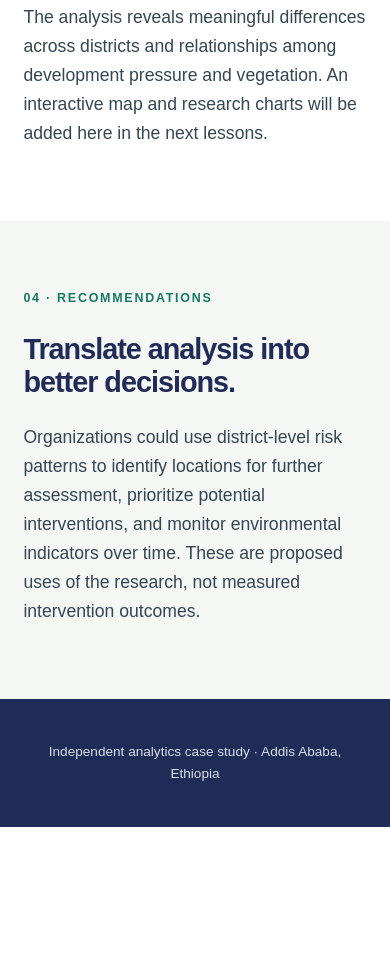
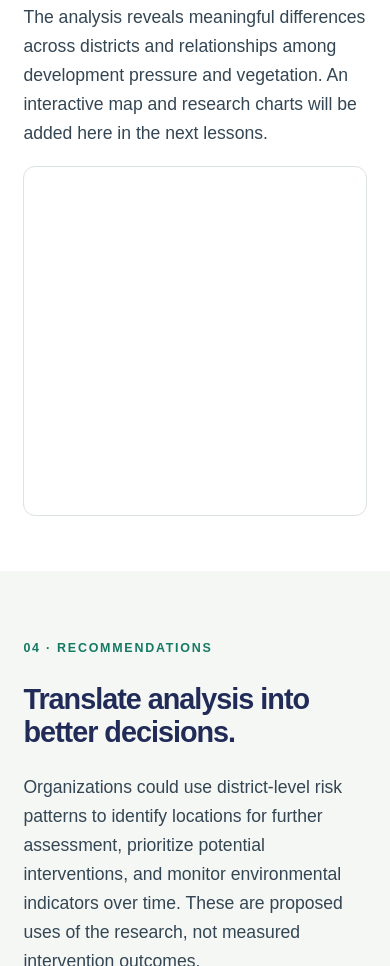
Before and after one commit to TegistWorku11/addis-ababa-sustainability, a plain HTML site: page docs/index.html in a window 390 px wide. Shown: the part 2153-3119 px from the top of the page. Before the commit the page ends 2980 px from the top, so only its background shows below. Drawn offline with nearby package versions, Linux system fonts and the light colour scheme.

Commit message:
Update styles.css

```diff
--- a/docs/styles.css
+++ b/docs/styles.css
@@ -28,3 +28,18 @@ h2 { max-width:760px; font-size:clamp(1.8rem, 4vw, 2.8rem); }
 .placeholder { margin-top:30px; border:2px dashed #a8bcb6; border-radius:8px; padding:65px 20px; text-align:center; color:#607b73; background:#f9fbfa; }
 footer { padding:28px 6%; text-align:center; background:var(--navy); color:#d4e1e7; font-size:0.85rem; }
 @media (max-width:700px) { .site-header { align-items:flex-start; flex-direction:column; } nav { gap:12px; } .hero { padding-top:65px; } .stats { gap:25px; } .content-section { padding-top:55px; padding-bottom:55px; } }
+/* Interactive geographic map */
+#risk-map {
+    width: 100%;
+    height: 500px;
+    border-radius: 12px;
+    border: 1px solid #dce3e0;
+    overflow: hidden;
+}
+
+/* Responsive map for mobile devices */
+@media (max-width: 768px) {
+    #risk-map {
+        height: 350px;
+    }
+}
```
